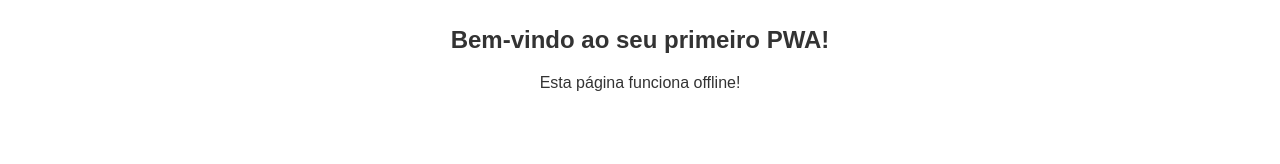
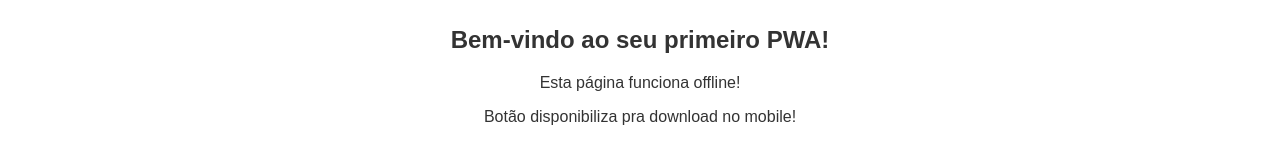
Before and after one commit to SiriusKamp/PWA-Example, a plain HTML site: page index.html in a window 1280 px wide. Shown: the part 90-254 px from the top of the page. Drawn offline with Linux system fonts and the light colour scheme.

Commit message:
commit att

```diff
--- a/index.html
+++ b/index.html
@@ -23,6 +23,7 @@
   <main>
     <h2>Bem-vindo ao seu primeiro PWA!</h2>
     <p>Esta página funciona offline!</p>
+    <p>Botão disponibiliza pra download no mobile!</p>
   </main>
 
   <script src="script.js"></script>
```
